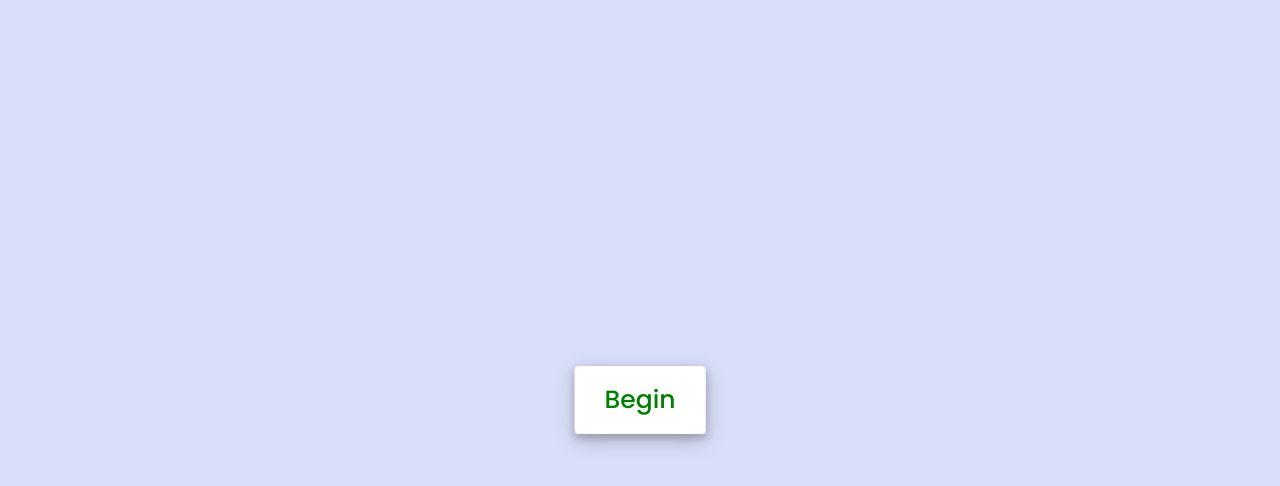
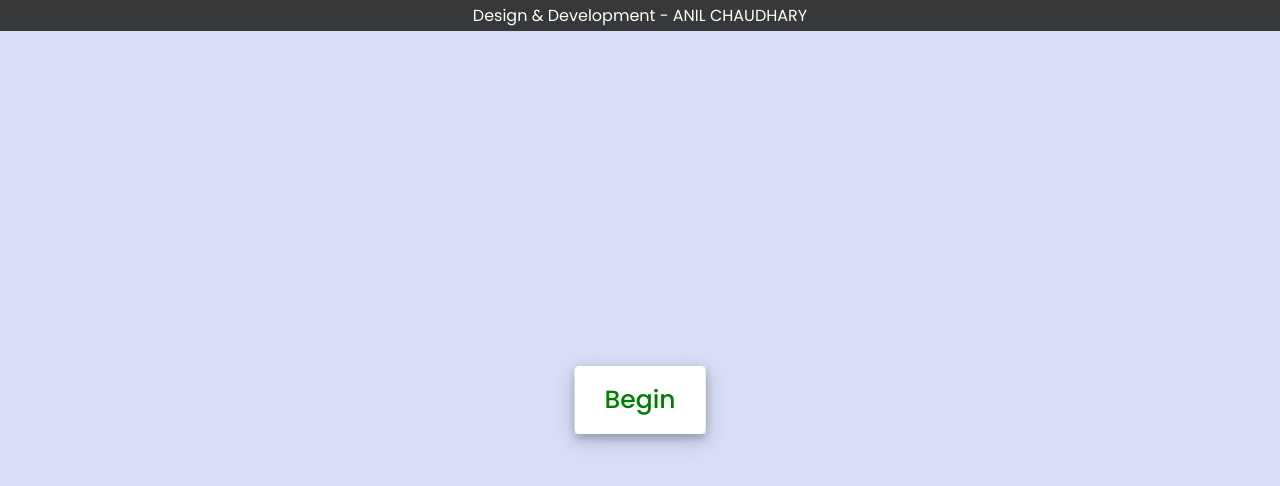
Before and after one commit to anilchaudhary0449/quizgame, a plain HTML site: page index.html in a window 1280 px wide. Drawn offline with Linux system fonts and the light colour scheme.

Commit message:
Update index.html

```diff
--- a/index.html
+++ b/index.html
@@ -76,6 +76,8 @@
     <!-- Inside this JavaScript file I've coded all Quiz Codes -->
     <script src="js/script.js"></script>
 
-
+ <section class="footer">
+            <p> Design & Development - ANIL CHAUDHARY </p>
+         </section>
 </body>
 </html>
```
